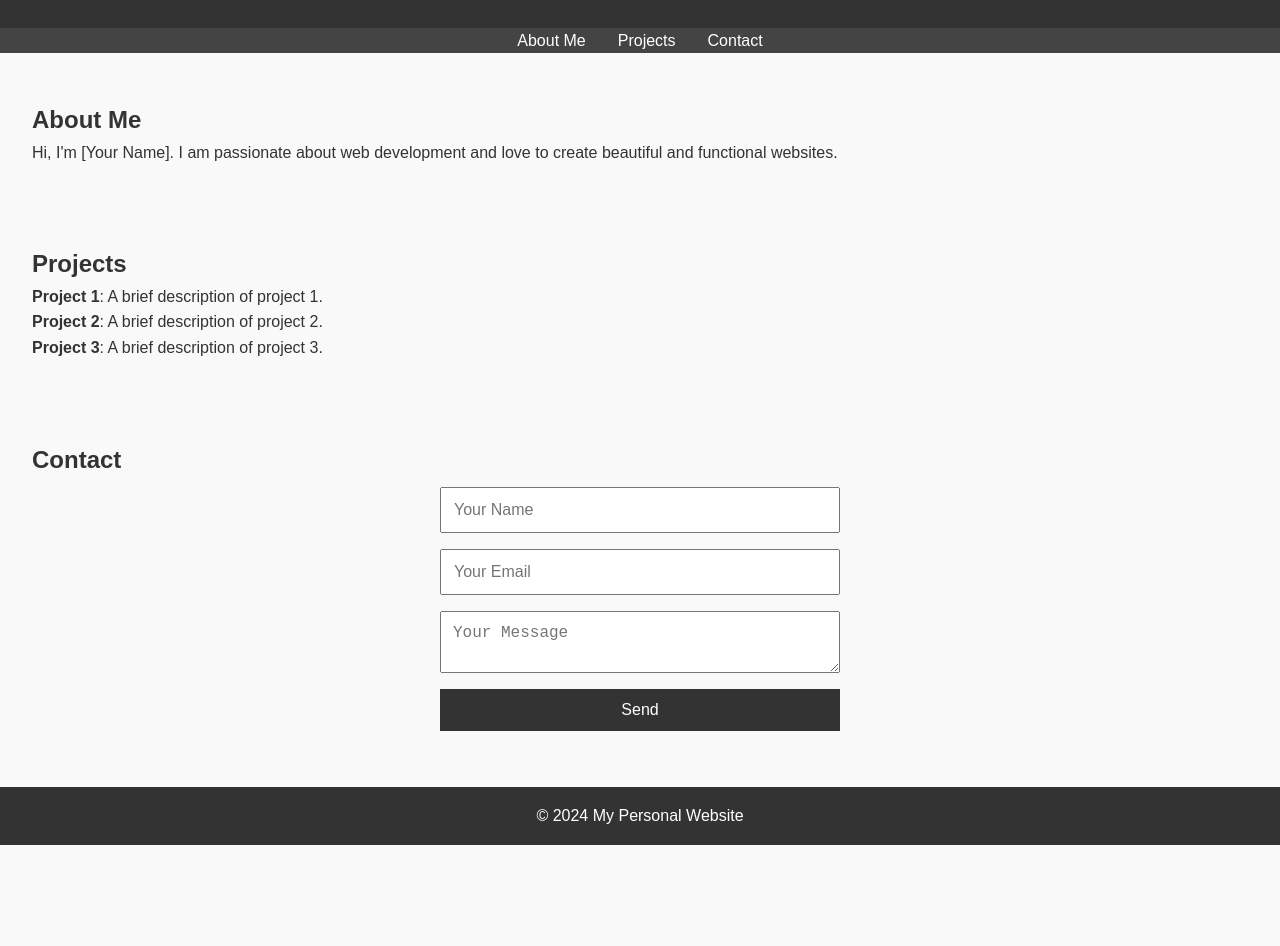
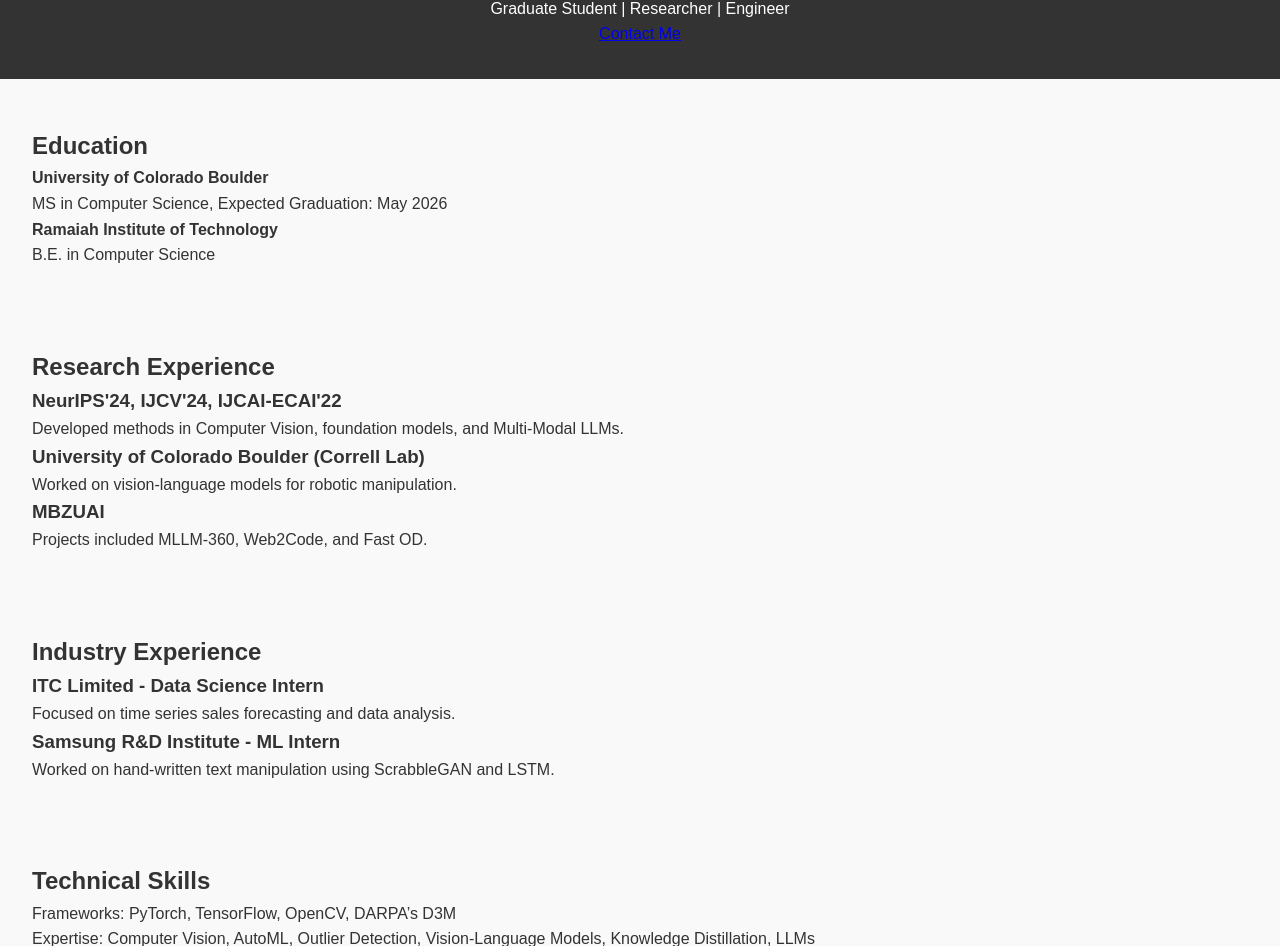
Before and after one commit to qazimbhat1/mohammad.bhat.github.io, a plain HTML site: page index.html in a window 1280 px wide. Shown: the part 113-1059 px from the top of the page. Before the commit the page ends 958 px from the top, so only its background shows below. Drawn offline with Linux system fonts and the light colour scheme.

Commit message:
Update index.html

```diff
--- a/index.html
+++ b/index.html
@@ -3,45 +3,89 @@
 <head>
     <meta charset="UTF-8">
     <meta name="viewport" content="width=device-width, initial-scale=1.0">
-    <title>My Personal Website</title>
+    <title>Mohammad Qazim Bhat | Interactive Resume</title>
     <link rel="stylesheet" href="styles.css">
 </head>
 <body>
-    <header>
-        <h1>Welcome to My Website</h1>
-        <p>This is a basic personal website hosted on GitHub Pages.</p>
-    </header>
-
+    <!-- Navigation -->
     <nav>
         <ul>
-            <li><a href="#about">About Me</a></li>
-            <li><a href="#projects">Projects</a></li>
+            <li><a href="#home">Home</a></li>
+            <li><a href="#education">Education</a></li>
+            <li><a href="#research">Research Experience</a></li>
+            <li><a href="#industry">Industry Experience</a></li>
+            <li><a href="#skills">Technical Skills</a></li>
             <li><a href="#contact">Contact</a></li>
         </ul>
     </nav>
 
-    <section id="about">
-        <h2>About Me</h2>
-        <p>Hi, I'm [Your Name]. I am passionate about web development and love to create beautiful and functional websites.</p>
+    <!-- Hero Section -->
+    <header id="home" class="hero-section">
+        <h1>Mohammad Qazim Bhat</h1>
+        <p>Graduate Student | Researcher | Engineer</p>
+        <a href="#contact" class="button">Contact Me</a>
+    </header>
+
+    <!-- Education Section -->
+    <section id="education" class="section">
+        <h2>Education</h2>
+        <p><strong>University of Colorado Boulder</strong><br>MS in Computer Science, Expected Graduation: May 2026</p>
+        <p><strong>Ramaiah Institute of Technology</strong><br>B.E. in Computer Science</p>
     </section>
 
-    <section id="projects">
-        <h2>Projects</h2>
-        <ul id="project-list"></ul>
+    <!-- Research Experience Section -->
+    <section id="research" class="section">
+        <h2>Research Experience</h2>
+        <div class="research-item">
+            <h3>NeurIPS'24, IJCV'24, IJCAI-ECAI'22</h3>
+            <p>Developed methods in Computer Vision, foundation models, and Multi-Modal LLMs.</p>
+        </div>
+        <div class="research-item">
+            <h3>University of Colorado Boulder (Correll Lab)</h3>
+            <p>Worked on vision-language models for robotic manipulation.</p>
+        </div>
+        <div class="research-item">
+            <h3>MBZUAI</h3>
+            <p>Projects included MLLM-360, Web2Code, and Fast OD.</p>
+        </div>
     </section>
 
-    <section id="contact">
-        <h2>Contact</h2>
+    <!-- Industry Experience Section -->
+    <section id="industry" class="section">
+        <h2>Industry Experience</h2>
+        <div class="industry-item">
+            <h3>ITC Limited - Data Science Intern</h3>
+            <p>Focused on time series sales forecasting and data analysis.</p>
+        </div>
+        <div class="industry-item">
+            <h3>Samsung R&D Institute - ML Intern</h3>
+            <p>Worked on hand-written text manipulation using ScrabbleGAN and LSTM.</p>
+        </div>
+    </section>
+
+    <!-- Technical Skills Section -->
+    <section id="skills" class="section">
+        <h2>Technical Skills</h2>
+        <p>Frameworks: PyTorch, TensorFlow, OpenCV, DARPA’s D3M</p>
+        <p>Expertise: Computer Vision, AutoML, Outlier Detection, Vision-Language Models, Knowledge Distillation, LLMs</p>
+        <p>Programming: Python, C/C++, HTML, CSS, Swift</p>
+    </section>
+
+    <!-- Contact Section -->
+    <section id="contact" class="section">
+        <h2>Contact Me</h2>
         <form id="contact-form">
             <input type="text" id="name" placeholder="Your Name" required>
             <input type="email" id="email" placeholder="Your Email" required>
             <textarea id="message" placeholder="Your Message" required></textarea>
             <button type="submit">Send</button>
         </form>
+        <p id="status-message"></p>
     </section>
 
+    <!-- Footer -->
     <footer>
-        <p>&copy; 2024 My Personal Website</p>
+        <p>&copy; 2024 Mohammad Qazim Bhat. All rights reserved.</p>
     </footer>
 
     <script src="script.js"></script>
```
